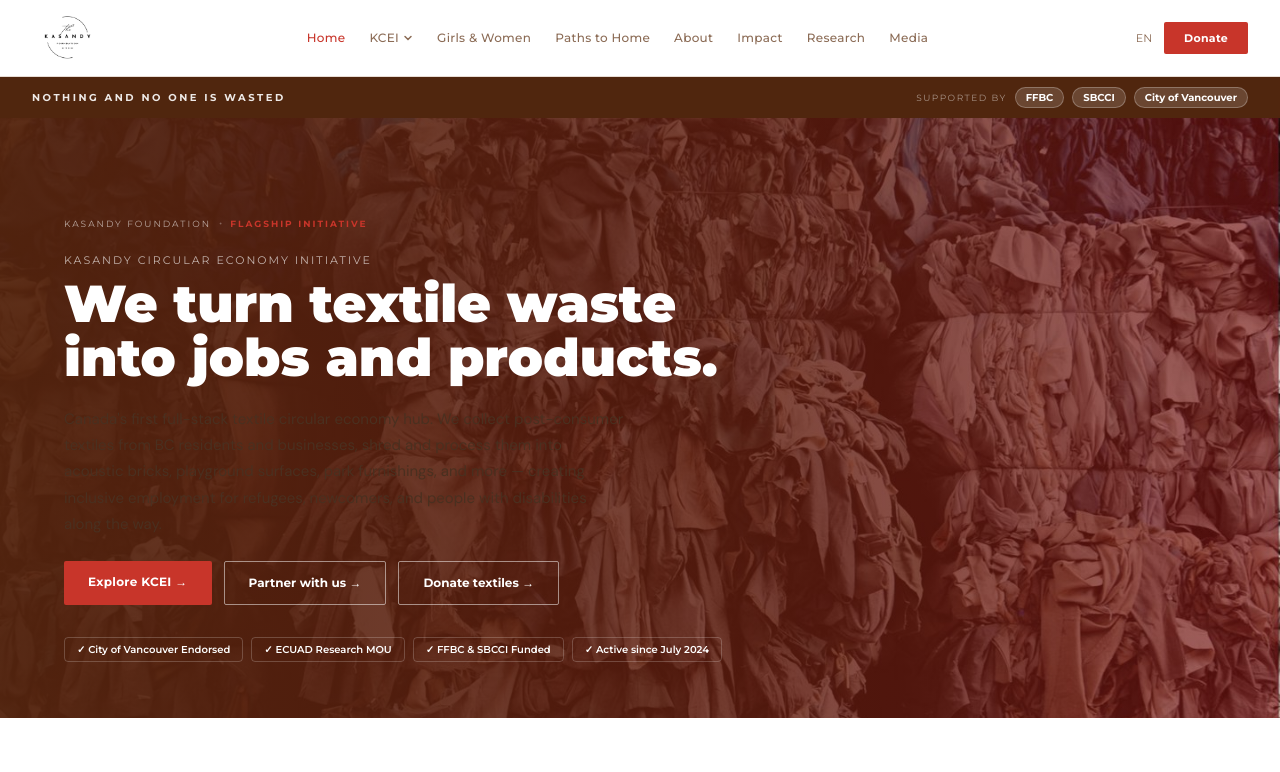
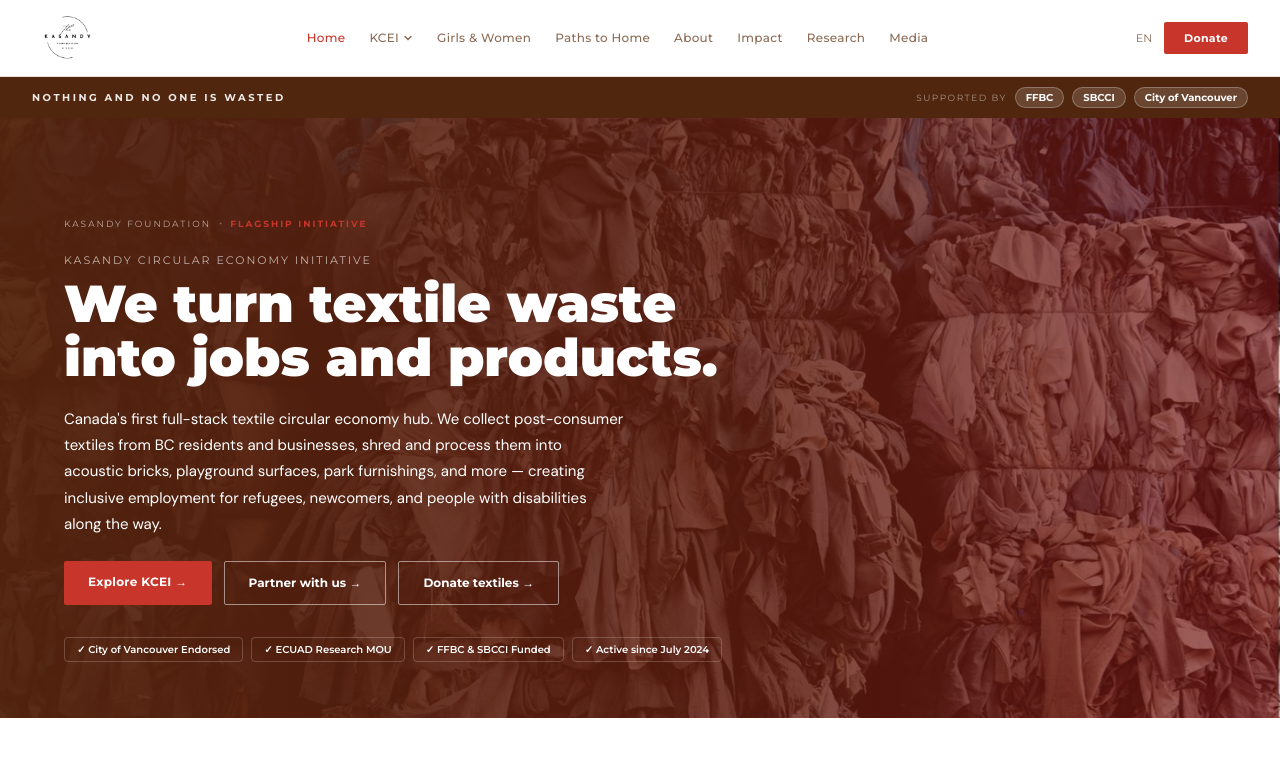
Before and after one commit to Kasandyinc/Kasandy-Foundation, a Next.js app: page / in a window 1280 px wide. Shown: the top 772 px of the page. Built offline with nearby package versions, Linux system fonts and the light colour scheme.

Commit message:
Update page.tsx

```diff
--- a/app/page.tsx
+++ b/app/page.tsx
@@ -136,7 +136,7 @@
           <h1 className="font-montserrat font-black text-4xl md:text-[52px] leading-[1.05] text-white mb-5 max-w-[680px]">
             We turn textile waste<br />into jobs and products.
           </h1>
-          <p className="text-[15px] text-white/88 leading-[1.75] max-w-[560px] mb-6">
+          <p className="text-[15px] text-white leading-[1.75] max-w-[560px] mb-6">
             Canada&apos;s first full-stack textile circular economy hub. We collect post-consumer textiles from BC residents and businesses, shred and process them into acoustic bricks, playground surfaces, park furnishings, and more — creating inclusive employment for refugees, newcomers, and people with disabilities along the way.
           </p>
           <div className="flex flex-wrap gap-3 mb-8">
```
